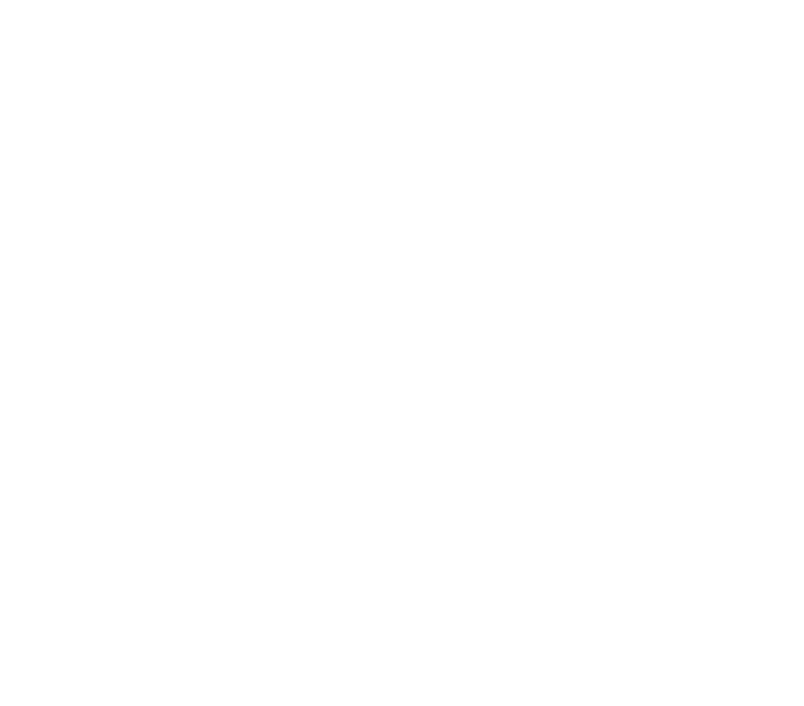
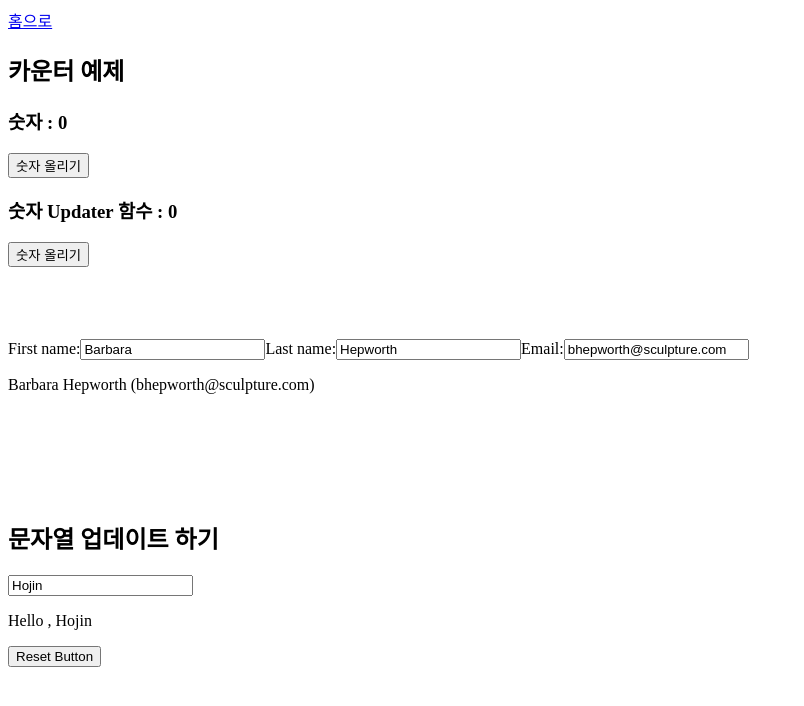
Before and after one commit to hovelopin/react-lecture-docs, a React (Create React App) app: page /useState in a window 1280 px wide. Before the commit this address had no page. Shown: the top 706 px of the page, without its empty margins (0-804 px from the left). Built offline with nearby package versions, Linux system fonts and the light colour scheme.

Commit message:
feat : useState 내용 추가 및 구조 잡기

```diff
--- a/src/App.tsx
+++ b/src/App.tsx
@@ -1,12 +1,20 @@
 import { BrowserRouter, Route, Routes } from "react-router-dom";
+import Header from "./components/Header";
 import Index from "./pages";
+import UseEffect from "./pages/useEffect";
+import UseRef from "./pages/useRef";
+import UseState from "./pages/useState";
 
 function App() {
   return (
     <>
       <BrowserRouter>
+        <Header />
         <Routes>
           <Route path="/" element={<Index />}/>
+          <Route path="/useState" element={<UseState />}/>
+          <Route path="/useEffect" element={<UseEffect />}/>
+          <Route path="/useRef" element={<UseRef />}/>
         </Routes>
       </BrowserRouter>
     </>
--- /dev/null
+++ b/src/components/Header.tsx
@@ -0,0 +1,9 @@
+import { Link } from "react-router-dom";
+
+export default function Header(){
+  return (
+    <div>
+      <Link to="/">홈으로</Link>
+    </div>
+  )
+}
--- /dev/null
+++ b/src/components/useState/UseStateObjectAndArray.tsx
@@ -0,0 +1,56 @@
+import { useState } from "react";
+
+export default function UseStateObjectAndArray(){
+  const [form, setForm] = useState({
+    firstName: 'Barbara',
+    lastName: 'Hepworth',
+    email: 'bhepworth@sculpture.com',
+  });
+
+  return (
+    <div>
+      <label>
+        First name:
+        <input
+          value={form.firstName}
+          onChange={e => {
+            setForm({
+              ...form,
+              firstName: e.target.value
+            });
+          }}
+        />
+      </label>
+      <label>
+        Last name:
+        <input
+          value={form.lastName}
+          onChange={e => {
+            setForm({
+              ...form,
+              lastName: e.target.value
+            });
+          }}
+        />
+      </label>
+      <label>
+        Email:
+        <input
+          value={form.email}
+          onChange={e => {
+            setForm({
+              ...form,
+              email: e.target.value
+            });
+          }}
+        />
+      </label>
+      <p>
+        {form.firstName}{' '}
+        {form.lastName}{' '}
+        ({form.email})
+      </p>
+    </div>
+
+  )
+}
--- /dev/null
+++ b/src/components/useState/UseStateResetStateWithKey.tsx
@@ -0,0 +1,18 @@
+import React, { useState } from "react"
+
+export default function UseStateResetStateWithKey({children} : {children : React.ReactNode}){
+  const [name , setName] = useState('Hojin');
+
+  return (
+    <div>
+      <h2>문자열 업데이트 하기</h2>
+      <input
+      value= {name}
+      onChange={(e) => {
+        setName(e.target.value)
+      }}/>
+      <p>Hello , {name}</p>
+      {children}
+    </div>
+  )
+}
--- /dev/null
+++ b/src/components/useState/UseStateUpdater.tsx
@@ -0,0 +1,17 @@
+import { useState } from "react";
+
+export default function UseStateUpdater(){
+  const [count , setCount] = useState(0);
+
+  const handleClickCountUp = () => {
+    setCount(count + 1);
+    setCount(count + 1);
+    setCount(count + 1);
+  }
+  return (
+    <>
+      <h3>숫자 Updater 함수 : {count}</h3>
+      <button onClick={handleClickCountUp}>숫자 올리기</button>
+    </>
+  )
+}
--- a/src/pages/index.tsx
+++ b/src/pages/index.tsx
@@ -1,11 +1,19 @@
+import { Link } from "react-router-dom";
+
 export default function Index(){
   return (
     <>
       <h2>1주차 강의</h2>
       <ul>
-        <li>useState</li>
-        <li>useEffect</li>
-        <li>useRef</li>
+        <li>
+          <Link to="useState">useState</Link>
+        </li>
+        <li>
+          <Link to="useEffect">useEffect</Link>
+        </li>
+        <li>
+          <Link to="useRef">useRef</Link>
+        </li>
       </ul>
     </>
   )
--- /dev/null
+++ b/src/pages/useEffect.tsx
@@ -0,0 +1,3 @@
+export default function UseEffect(){
+  return <div>안녕 useEffect</div>
+}
--- /dev/null
+++ b/src/pages/useRef.tsx
@@ -0,0 +1,3 @@
+export default function UseRef(){
+  return <div>안녕 useRef</div>
+}
--- /dev/null
+++ b/src/pages/useState.tsx
@@ -0,0 +1,37 @@
+// 기본적인 사용법
+import { useState } from "react";
+import UseStateObjectAndArray from "../components/useState/UseStateObjectAndArray";
+import UseStateResetStateWithKey from "../components/useState/UseStateResetStateWithKey";
+import UseStateUpdater from "../components/useState/UseStateUpdater";
+
+export default function UseState(){
+  const [count , setCount] = useState(0);
+  const [reset , setReset] = useState(0);
+
+  const handleClickCountUp = () => {
+    setCount(count + 1);
+  }
+
+  const handleClickResetState = () => {
+    setReset(count + 1);
+  }
+
+  return (
+    <>
+      <div>
+        <h2>카운터 예제</h2>
+        <h3>숫자 : {count}</h3>
+        <button onClick={handleClickCountUp}>숫자 올리기</button>
+        {/* set function 여러번 호출 비교 */}
+        <UseStateUpdater />
+        <br /><br /><br /><br /><br />
+        {/* useState Object and Array */}
+        <UseStateObjectAndArray />
+        <br /><br /><br /><br /><br />
+        <UseStateResetStateWithKey key={reset}>
+          <button onClick= {handleClickResetState}>Reset Button</button>
+        </UseStateResetStateWithKey>
+      </div>
+    </>
+  )
+}
```
Also changed, not shown: src/components/useState/UseStateBatching.tsx (added, +34 -0 lines).
